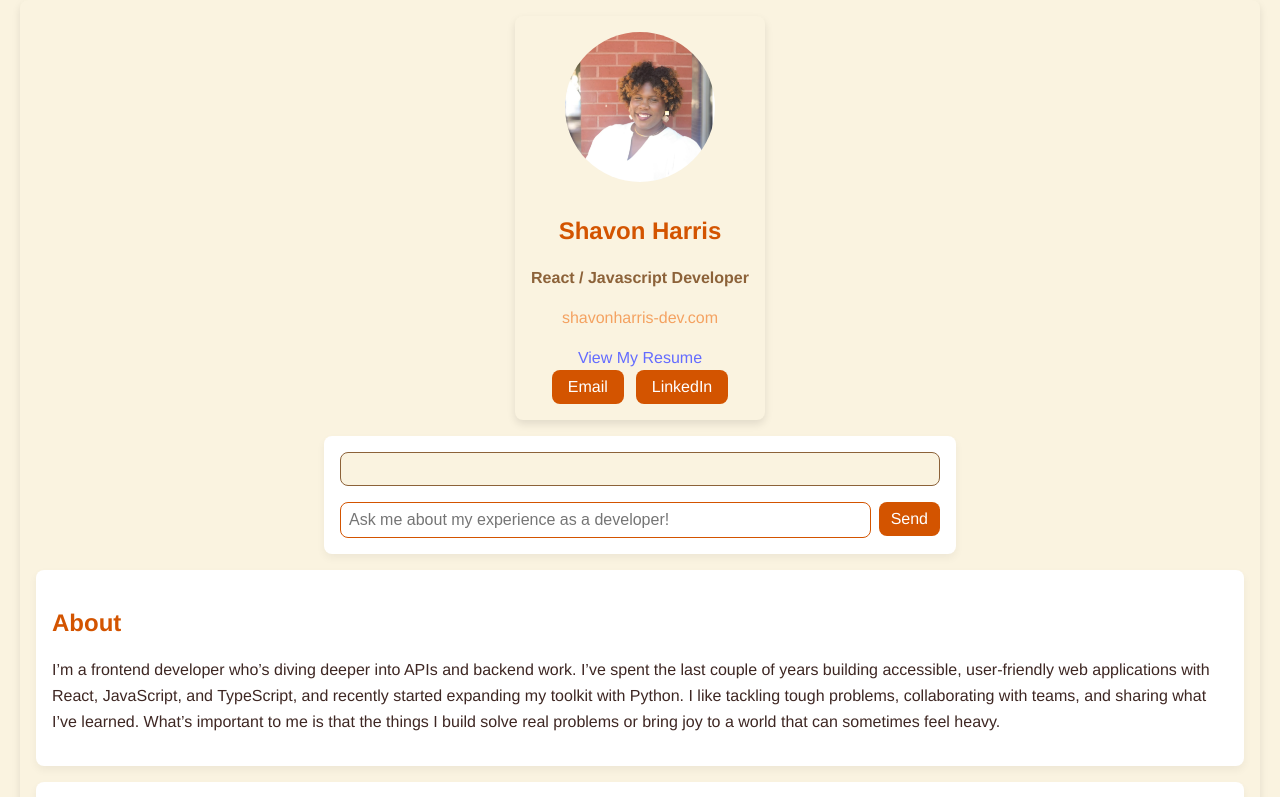
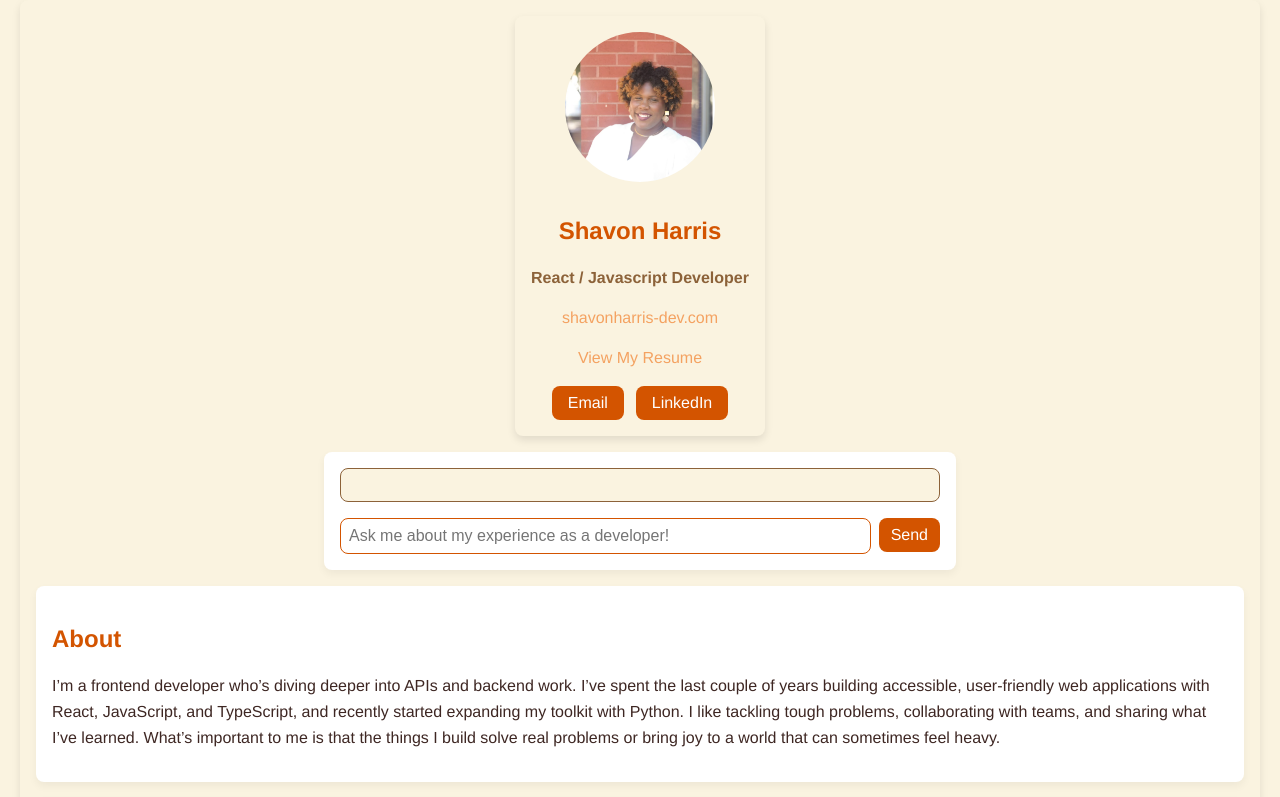
Before and after one commit to ShavonHarris-Dev/Digital_Business_Card, a React (Vite) app: page / in a window 1280 px wide. Shown: the top 797 px of the page. Built offline with nearby package versions, Linux system fonts and the light colour scheme.

Commit message:
chore: add resume link

```diff
--- a/src/Components/Info.jsx
+++ b/src/Components/Info.jsx
@@ -10,7 +10,7 @@ export default function Info() {
             <h1 className="name">Shavon Harris</h1>
             <h2 className="info--title">React / Javascript Developer</h2>
             <a className="info--website" href='https://shavonharris-dev.netlify.app/' target="_blank" rel="noopener noreferrer">shavonharris-dev.com</a>
-            <a href="https://resume.creddle.io/resume/dm2v090o8ru" target="_blank" rel="noopener noreferrer">View My Resume</a>
+            <a className="info--website" href="https://resume.creddle.io/resume/dm2v090o8ru" target="_blank" rel="noopener noreferrer">View My Resume</a>
             <div className="buttonsContainer">
             <a href="mailto:shavonharris9114@gmail.com">
             <button className="button--email" href="shavonharris9114@gmail.com">Email</button>
```
